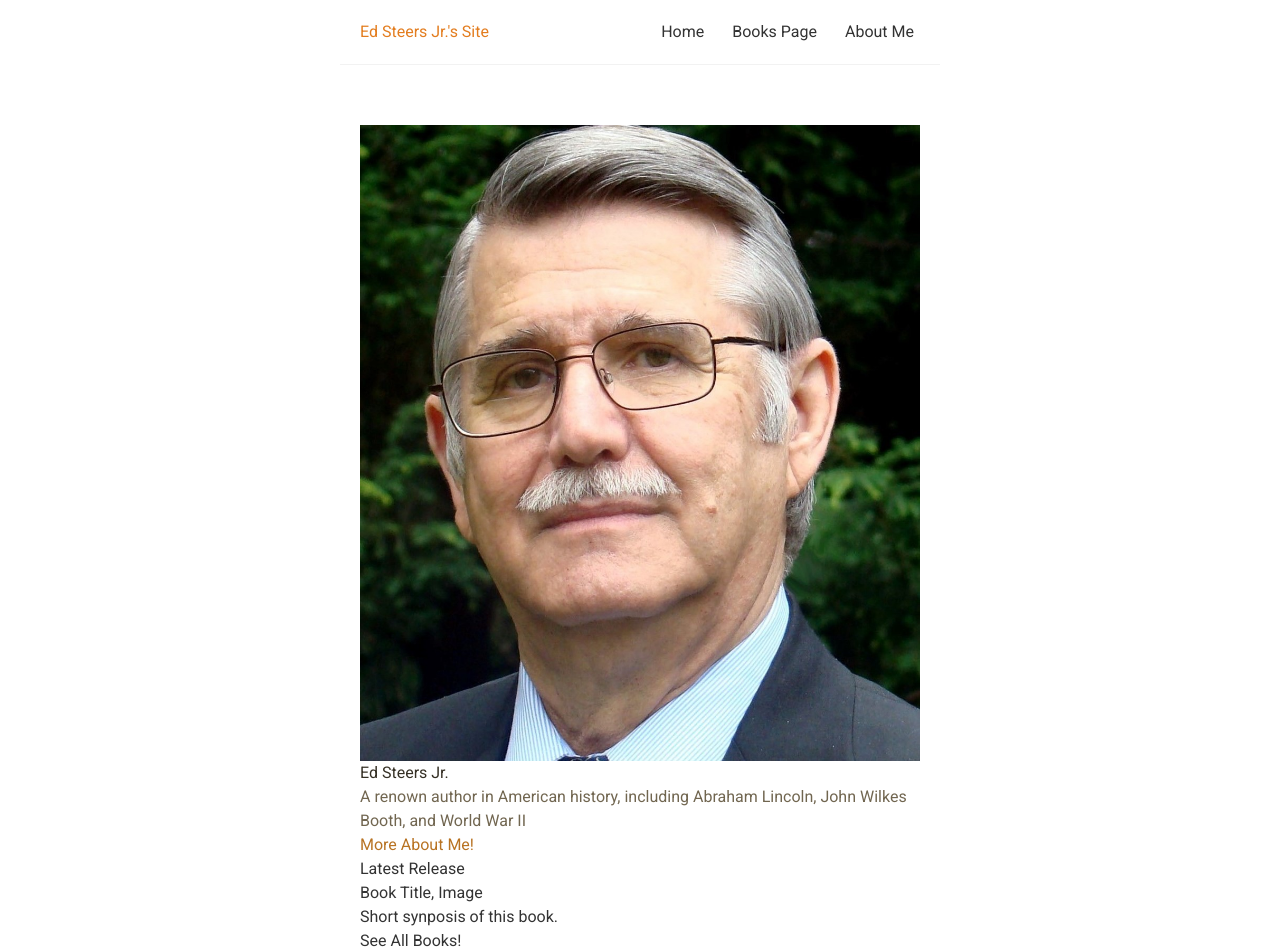
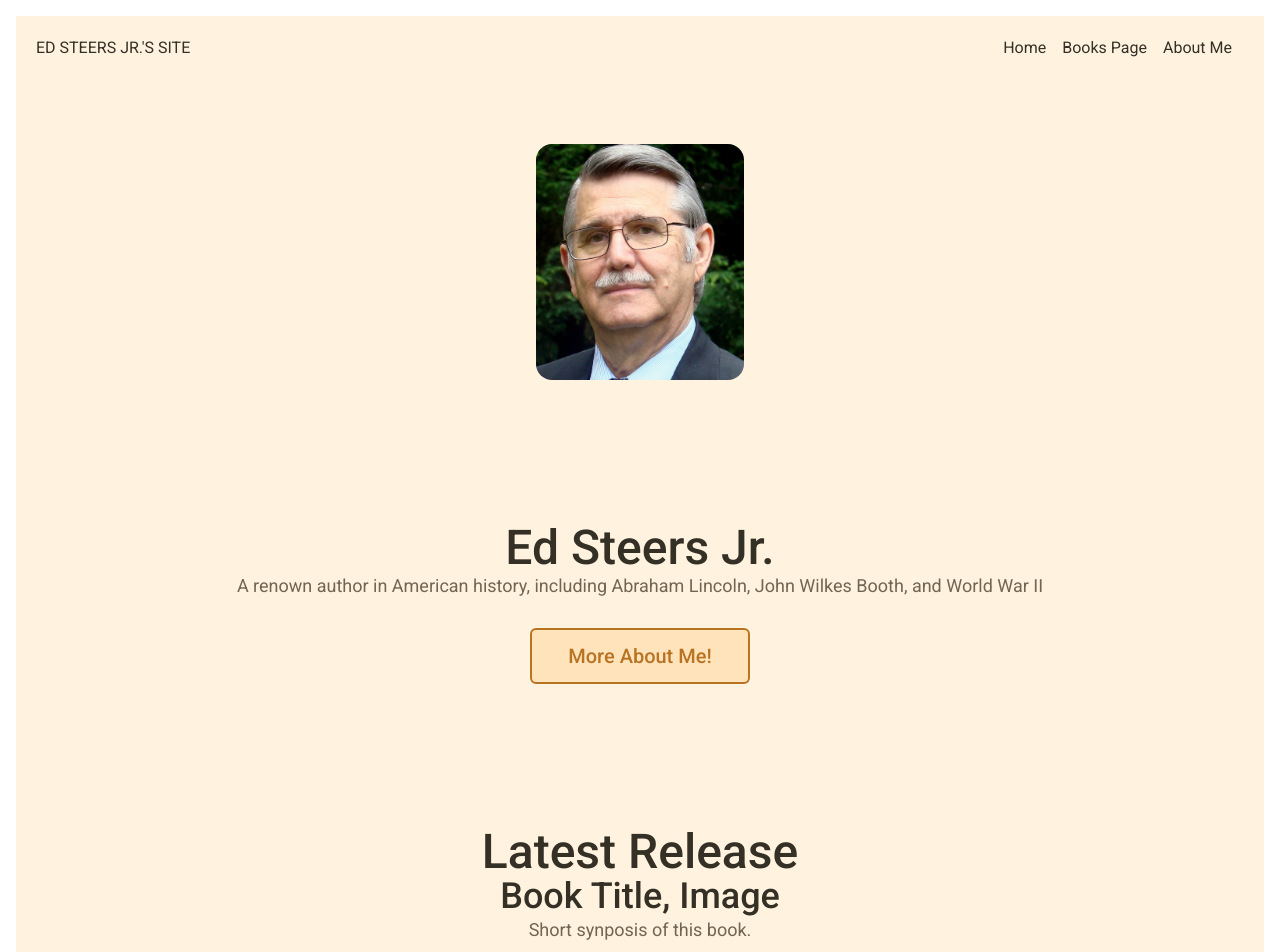
Before and after one commit to ykhm-iob/IanOBThomasC_Capstone, a React (Create React App) app: page / in a window 1280 px wide. Shown: the top 952 px of the page. Built offline with nearby package versions, Linux system fonts and the light colour scheme; data requests are answered from the project's data file.

Commit message:
A lot of the homepage is now completed. The original CSS formatting has now been moved to index - old.css. Navbar has been adjusted slightly and needs fixing now. Homepage needs real react function buttons, as currently you have to click the text to navigate the page.

```diff
--- a/src/App.js
+++ b/src/App.js
@@ -14,7 +14,8 @@ function App() {
 
   return (
     <Router>
-    <div className="App">
+    <div className="font-RobotoFont bg-cover bg-backdropColor m-4">
+      <div className="">
         <Navbar />
         <div className="content">
           <Routes>
@@ -29,6 +30,7 @@ function App() {
           </Routes>
         </div>
       </div>
+    </div>
     </Router>
   );
 }
--- a/src/Home.js
+++ b/src/Home.js
@@ -1,32 +1,22 @@
-import { useState } from 'react';
-import PageList from './PageList';
-import useFetch from './useFetch';
 import author_headshot from './Resources/ed-steers-headshot.jpg';
 import { Link } from 'react-router-dom';
 
 const Home = () => {
-  const [name, setName] = useState(1);
-  const {data: pages, isPending, error } = useFetch('http://localhost:8000/books');
 
   return (
-    <div className="home">
-      { error && <div>{ error }</div> }
-      { isPending && <div>Loading...</div>}
-      <div>
-        <img src={author_headshot} alt="Headshot of Portfolio Owner, Ed Steers Jr." />
-        <h2 class="text-titleColor">Ed Steers Jr.</h2>
-        <p class="text-subtitleColor">A renown author in American history, including Abraham Lincoln, John Wilkes Booth, and World War II</p>
-        <button class="text-borderColor"><Link to ="/about">More About Me!</Link></button>
+    <div className="flex flex-col gap-36 text-center">
+      <img className="rounded-2xl w-2/6 mx-auto md:w-2/12" src={author_headshot} alt="Headshot of Portfolio Owner, Ed Steers Jr." />
+      <div className="">
+        <h2 className="text-titleColor text-3xl font-medium lg:text-5xl">Ed Steers Jr.</h2>
+        <p className="text-subtitleColor text-sm lg:text-lg">A renown author in American history, including Abraham Lincoln, John Wilkes Booth, and World War II</p>
+        <button className="button"><Link to ="/about">More About Me!</Link></button>
       </div>
       <div>
-        <h2>Latest Release</h2>
-        <h3>Book Title, Image</h3>
-        <p>Short synposis of this book.</p>
-        <button><Link to="/books">See All Books!</Link></button>
+        <h2 className="text-titleColor text-3xl font-medium lg:text-5xl">Latest Release</h2>
+        <h3 className="text-titleColor text-2xl font-medium lg:text-4xl">Book Title, Image</h3>
+        <p className="text-subtitleColor text-sm lg:text-lg">Short synposis of this book.</p>
+        <button className="button"><Link to="/books">See All Books!</Link></button>
       </div>
-      {pages && <PageList pages={pages} title="All Pages" />}
-      <button onClick={()=> setName(2)}>Change ID</button>
-      <p>{ name }</p>
     </div>
   );
 }
--- a/src/Navbar.js
+++ b/src/Navbar.js
@@ -2,14 +2,22 @@ import { Link } from 'react-router-dom';
 
 const Navbar = () => {
   return (
-    <nav className="navbar">
-      <h1>Ed Steers Jr.'s Site</h1>
-      <div className="links">
-        <Link to="/">Home</Link>
-        <Link to="/books">Books Page</Link>
-        <Link to="/about">About Me</Link>
-      </div>
-    </nav>
+    <div className="relative">
+      <nav className="invisible md:visible sticky
+      top-0 bg-backdropColor bg-opacity-40 flex flex-nowrap justify-between p-5 text-titleColor hover:bg-opacity-100">
+        <h1 className="uppercase">Ed Steers Jr.'s Site</h1>
+        <div className="px-3 space-x-4 gap-20">
+          <Link className=" hover:text-linkColor" to="/">Home</Link>
+          <Link className=" hover:text-linkColor" to="/books">Books Page</Link>
+          <Link className="hover:text-linkColor" to="/about">About Me</Link>
+        </div>
+      </nav>
+
+      <nav className="sticky
+      top-0 bg-black bg-opacity-25 flex flex-nowrap justify-between p-5 text-titleColor hover:bg-opacity-100 md:invisible">
+        <h1 className="uppercase">EDWARD STEERS JR.</h1>
+      </nav>
+    </div>
   );
 }
 
--- /dev/null
+++ b/src/index - old.css
@@ -0,0 +1,110 @@
+@import url('https://fonts.googleapis.com/css2?family=Roboto:ital,wght@0,100;0,300;0,400;0,500;0,700;0,900;1,100;1,300;1,400;1,500;1,700;1,900&display=swap');
+
+@tailwind base;
+@tailwind components;
+@tailwind utilities;
+
+/* base styles */
+
+.navbar {
+  padding: 20px;
+  display: flex;
+  align-items: center;
+  max-width: 600px;
+  margin: 0 auto;
+  border-bottom: 1px solid #f2f2f2;
+}
+.navbar h1 {
+  color: #E37D1F;
+}
+.navbar .links {
+  margin-left: auto;
+}
+.navbar a {
+  margin-left: 16px;
+  text-decoration: none;
+  padding: 6px;
+}
+.navbar a:hover {
+  color: #E37D1F;
+}
+.content {
+  max-width: 600px;
+  margin: 40px auto;
+  padding: 20px;
+}
+
+/* page previews / list */
+.page-preview {
+  padding: 10px 16px;
+  margin: 20px 0;
+  border-bottom: 1px solid #fafafa;
+}
+.page-preview:hover {
+  box-shadow: 1px 3px 5px rgba(0,0,0,0.1);
+}
+.page-preview h2 {
+  font-size: 20px;
+  color: #E37D1F;
+  margin-bottom: 8px;
+}
+.page-preview a{
+  text-decoration: none;
+}
+
+/* book details page */
+.book-info h2 {
+  font-size: 20px;
+  color: #E37D1F;
+  margin-bottom: 10px;
+}
+.book-info div {
+  margin: 20px 0;
+}
+.book-info button {
+  background: #E37D1F;
+  color: #fff;
+  border: 0;
+  padding: 8px;
+  border-radius: 8px;
+  cursor: pointer;
+}
+
+/* contact form */
+.contact {
+  max-width: 400px;
+  margin: 0 auto;
+  text-align: center;
+}
+.contact label {
+  text-align: left;
+  display: block;
+}
+.contact h2 {
+  font-size: 20px;
+  color: #353025;
+  margin-bottom: 30px;
+}
+.contact input, .contact textarea, .contact select {
+  width: 100%;
+  padding: 6px 10px;
+  margin: 10px 0;
+  border: 1px solid #ddd;
+  box-sizing: border-box;
+  display: block;
+}
+.contact button {
+  background: #FFE4BB;
+  color: #B87323;
+  border: 0;
+  padding: 8px;
+  border-radius: 8px;
+  cursor: pointer;
+}
+
+/* 404 Page */
+.DoesNotExist h2 {
+  font-size: 20px;
+  color: #353025;
+  margin-bottom: 30px;
+}
--- a/src/index.css
+++ b/src/index.css
@@ -4,111 +4,18 @@
 @tailwind components;
 @tailwind utilities;
 
-/* base styles */
-* {
-  margin: 0;
-  font-family: "Roboto";
-  color: #333;
-}
-.navbar {
-  padding: 20px;
-  display: flex;
-  align-items: center;
-  max-width: 600px;
-  margin: 0 auto;
-  border-bottom: 1px solid #f2f2f2;
-}
-.navbar h1 {
-  color: #E37D1F;
-}
-.navbar .links {
-  margin-left: auto;
-}
-.navbar a {
-  margin-left: 16px;
-  text-decoration: none;
-  padding: 6px;
-}
-.navbar a:hover {
-  color: #E37D1F;
-}
-.content {
-  max-width: 600px;
-  margin: 40px auto;
-  padding: 20px;
+.button {
+  @apply text-borderColor font-medium mt-7 rounded-md text-xl px-9 py-3 bg-buttonColor border-2 border-borderColor;
 }
 
-/* page previews / list */
-.page-preview {
-  padding: 10px 16px;
-  margin: 20px 0;
-  border-bottom: 1px solid #fafafa;
-}
-.page-preview:hover {
-  box-shadow: 1px 3px 5px rgba(0,0,0,0.1);
-}
-.page-preview h2 {
-  font-size: 20px;
-  color: #E37D1F;
-  margin-bottom: 8px;
-}
-.page-preview a{
-  text-decoration: none;
+.book-cover {
+  @apply font-medium;
 }
 
-/* book details page */
-.book-info h2 {
-  font-size: 20px;
-  color: #E37D1F;
-  margin-bottom: 10px;
-}
-.book-info div {
-  margin: 20px 0;
-}
-.book-info button {
-  background: #E37D1F;
-  color: #fff;
-  border: 0;
-  padding: 8px;
-  border-radius: 8px;
-  cursor: pointer;
+.year-badge {
+  @apply font-medium;
 }
 
-/* contact form */
-.contact {
-  max-width: 400px;
-  margin: 0 auto;
-  text-align: center;
+.about-text {
+  @apply font-medium;
 }
-.contact label {
-  text-align: left;
-  display: block;
-}
-.contact h2 {
-  font-size: 20px;
-  color: #353025;
-  margin-bottom: 30px;
-}
-.contact input, .contact textarea, .contact select {
-  width: 100%;
-  padding: 6px 10px;
-  margin: 10px 0;
-  border: 1px solid #ddd;
-  box-sizing: border-box;
-  display: block;
-}
-.contact button {
-  background: #FFE4BB;
-  color: #B87323;
-  border: 0;
-  padding: 8px;
-  border-radius: 8px;
-  cursor: pointer;
-}
-
-/* 404 Page */
-.DoesNotExist h2 {
-  font-size: 20px;
-  color: #353025;
-  margin-bottom: 30px;
-}
--- a/tailwind.config.js
+++ b/tailwind.config.js
@@ -13,7 +13,7 @@ module.exports = {
         backgroundColor: '#FFFFFF',
         backdropColor: '#FFF3E0',
         borderColor: '#B87323',
-        buttonColor: 'FFE4BB',
+        buttonColor: '#FFE4BB',
       },
       fontFamily: {
         RobotoFont: ['Roboto']
```
Lines whose indentation alone changed are shown as unchanged.
